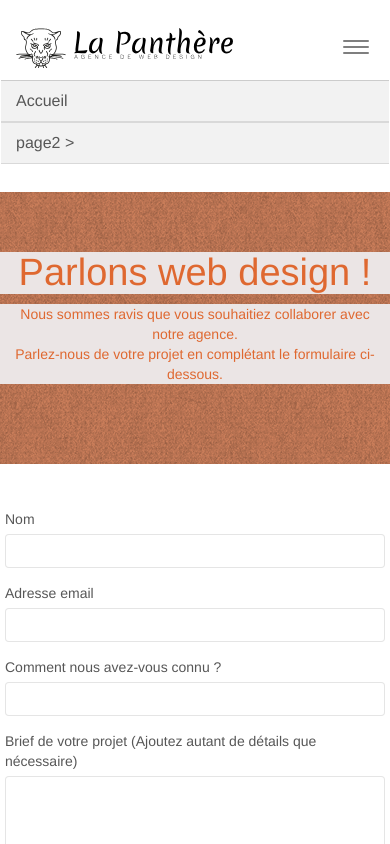
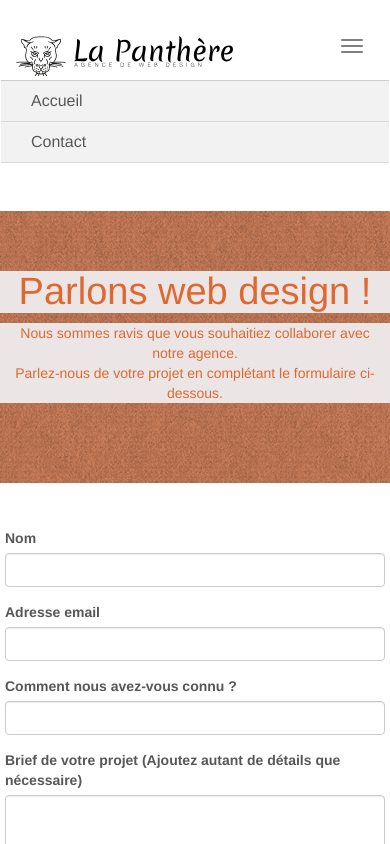
Before and after one commit to kersolo/LaPanth, a plain HTML site: page page2.html in a window 390 px wide. Both pictures are taken after a click on the button "Toggle navigation". Shown: the top 844 px of the page. Drawn offline with nearby package versions, Linux system fonts and the light colour scheme; files that its build step writes are made by us from their sources; a script that the page names is missing; a web font is replaced by a local one.

Commit message:
modifs page de contact

```diff
--- a/page2.html
+++ b/page2.html
@@ -2,23 +2,33 @@
 <html lang="Default">
 <head>
     <meta charset="utf-8">
-    <meta name="keywords" content="">
-    <meta name="description" content="">
+    <meta name="keywords" content="Entreprise webdesign Lyon, stratégie, illustrations, visibilité sur internet, création site internet, optimisation site internet">
+    <meta name="description" content="Entreprise webdesign à Lyon proposant une aide aux entreprises à devenir attractives et visibles sur internet. Création et optimisation des sites internet des entreprises locales de la région lyonnaise.">
     <meta name="viewport" content="width=device-width, initial-scale=1.0, viewport-fit=cover">
     <link rel="shortcut icon" type="image/png" href="favicon.jpg">
 
-	<link rel="stylesheet" type="text/css" href="./css/bootstrap.min.css">
+	<!-- <link rel="stylesheet" type="text/css" href="./css/bootstrap.min.css"> -->
 	<link rel="stylesheet" type="text/css" href="style.css">
-	<link rel="stylesheet" type="text/css" href="./css/font-awesome.min.css">
-	<link rel="stylesheet" type="text/css" href="./css/et-line.min.css">
+	<!-- <link rel="stylesheet" type="text/css" href="./css/font-awesome.min.css"> -->
+	<!-- <link rel="stylesheet" type="text/css" href="./css/et-line.min.css"> -->
 
+	<link rel="stylesheet" type="text/css" href="./css/bootstrap.css">
+	<!-- <link rel="stylesheet" type="text/css" href="style.css"> -->
+	<!-- <link rel="stylesheet" type="text/css" href="./css/font-awesome.css"> -->
+	<!-- <link rel="stylesheet" type="text/css" href="./css/et-line.css"> -->
 
-	<script src="./js/jquery-2.1.0.min.js"></script>
+	<!-- <script src="./js/jquery-2.1.0.min.js"></script>
 	<script src="./js/bootstrap.min.js"></script>
 	<script src="./js/blocs.min.js"></script>
 	<script src="./js/jqBootstrapValidation.js"></script>
-	<script src="./js/formHandler.js"></script>
-    <title>page2</title>
+	<script src="./js/formHandler.js"></script> -->
+
+	<script src="./js/jquery-2.1.0.js"></script>
+	<script src="./js/bootstrap.js"></script>
+	<script src="./js/blocs.js"></script>
+	<script src="./js/jquery.touchSwipe.js" defer></script>
+
+    <title>contact</title>
 
 
 <!-- Analytics -->
@@ -31,6 +41,7 @@
 <div class="page-container">
 
 <!-- bloc-0 -->
+<!-- <header>
 <div class="bloc bgc-white l-bloc " id="bloc-0">
 	<div class="container bloc-sm">
 		<nav class="navbar row">
@@ -42,22 +53,45 @@
 			</div>
 			<div class="collapse navbar-collapse navbar-1 special-dropdown-nav">
 				<ul class="site-navigation nav navbar-nav">
-					<li>
-						<a href="index.html">Accueil</a>
-					</li>
-					<li>
-					</li>
-					<li>
-						<a href="page2.html">page2 &gt;</a>
-					</li>
+					<li><a href="index.html">Accueil</a></li>
+					<li><a href="page2.html">page2 &gt;</a></li>
 				</ul>
 			</div>
 		</nav>
 	</div>
 </div>
+</header> -->
+
+
+<header>
+	<div class="bloc bgc-white l-bloc " id="bloc-0">
+		<div class="container bloc-sm">
+			<nav class="navbar row">
+				<div class="navbar-header">
+					<a class="navbar-brand" href="index.html"><img src="img/agence-la-panthere-monochrome.svg" alt="paris web design logo agence web meilleure agence" height="40" /></a>
+					<button id="nav-toggle" type="button" class="ui-navbar-toggle navbar-toggle" data-toggle="collapse" data-target=".navbar-1">
+					<span class="sr-only">Toggle navigation</span><span class="icon-bar"></span><span class="icon-bar"></span><span class="icon-bar"></span></button>
+				</div>
+				<div class="collapse navbar-collapse navbar-1 special-dropdown-nav">
+					<ul class="site-navigation nav navbar-nav">
+						<li><a href="index.html">Accueil</a></li>
+						<li><a href="page2.html">Contact</a></li>
+					</ul>
+				</div>
+			</nav>
+		</div>
+	</div>
+</header>
+
+
+
+
+
 <!-- bloc-0 END -->
 
 <!-- bloc-6 -->
+<main>
+	<section>
 <div class="bloc bg-dots-bg bg-repeat bgc-atomic-tangerine d-bloc bloc-bg-texture texture-paper" id="bloc-6">
 	<div class="container bloc-lg">
 		<div class="row">
@@ -73,9 +107,11 @@
 		</div>
 	</div>
 </div>
+</section>
 <!-- bloc-6 END -->
 
 <!-- bloc-7 -->
+<section>
 <div class="bloc bgc-white l-bloc" id="bloc-7">
 	<div class="container bloc-lg">
 		<div class="row">
@@ -117,6 +153,8 @@
 		</div>
 	</div>
 </div>
+</section>
+</main>
 <!-- bloc-7 END -->
 
 <!-- ScrollToTop Button -->
```
